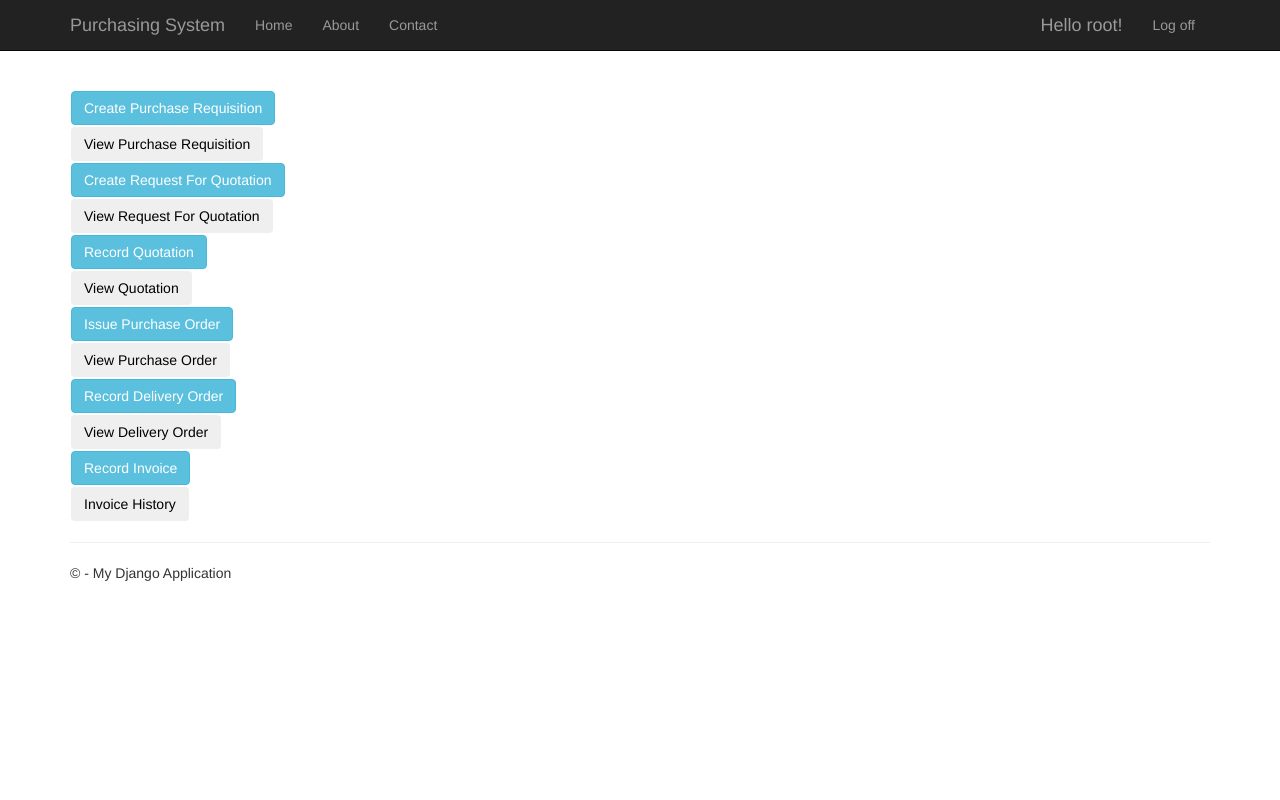
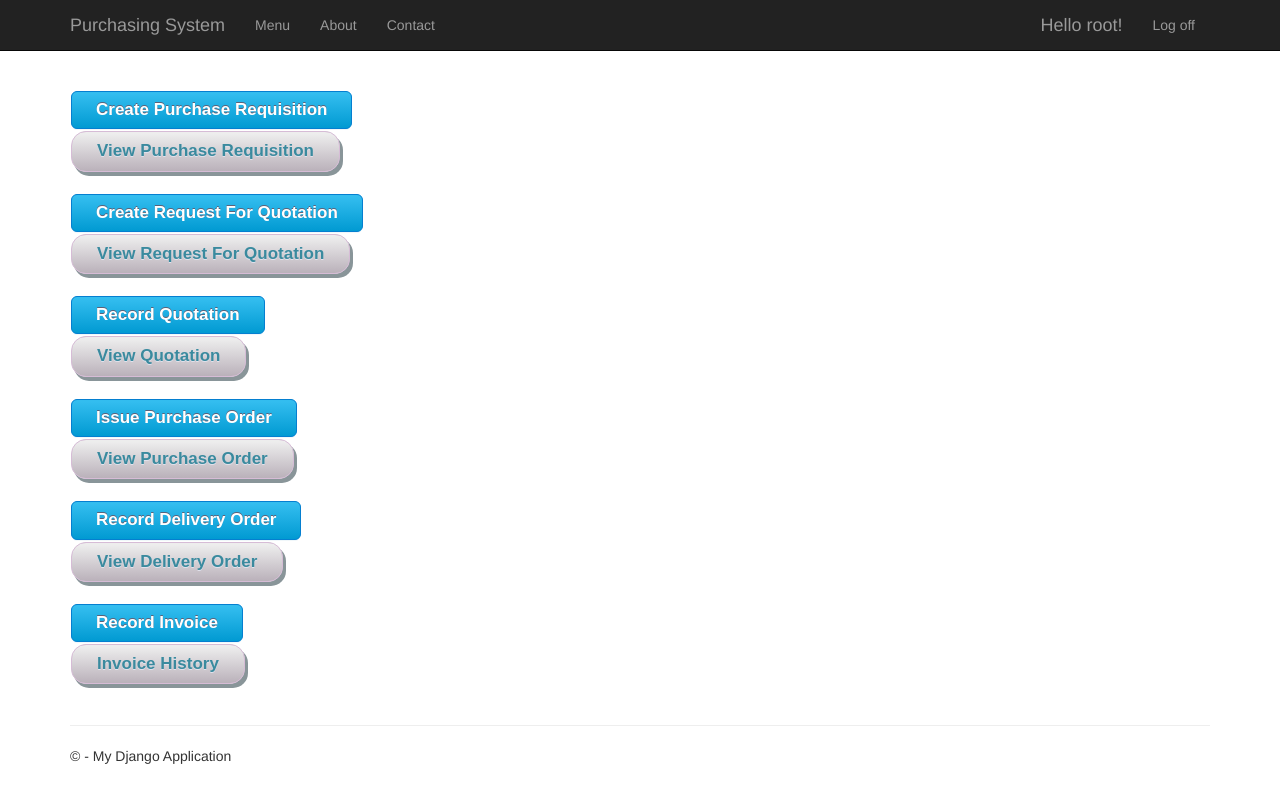
Before and after one commit to GWenXin/Group-2-Purchasing-System, a Django app: page /menu in a window 1280 px wide. Run offline with Django 3.2, Linux system fonts and the light colour scheme; a user stored in the database is signed in; some libraries are stand-ins or nearby versions.

Commit message:
Change menu page interface
Improve menu page button interface

```diff
--- a/Purchasing System/app/templates/app/layout.html
+++ b/Purchasing System/app/templates/app/layout.html
@@ -8,6 +8,89 @@
     <link rel="stylesheet" type="text/css" href="{% static 'app/content/bootstrap.min.css' %}" />
     <link rel="stylesheet" type="text/css" href="{% static 'app/content/site.css' %}" />
     <script src="{% static 'app/scripts/modernizr-2.6.2.js' %}"></script>
+	<style>
+	.btnChg1 {
+	-moz-box-shadow: 0px 1px 0px 0px #f0f7fa;
+	-webkit-box-shadow: 0px 1px 0px 0px #f0f7fa;
+	box-shadow: 0px 1px 0px 0px #f0f7fa;
+	background:-webkit-gradient(linear, left top, left bottom, color-stop(0.05, #33bdef), color-stop(1, #019ad2));
+	background:-moz-linear-gradient(top, #33bdef 5%, #019ad2 100%);
+	background:-webkit-linear-gradient(top, #33bdef 5%, #019ad2 100%);
+	background:-o-linear-gradient(top, #33bdef 5%, #019ad2 100%);
+	background:-ms-linear-gradient(top, #33bdef 5%, #019ad2 100%);
+	background:linear-gradient(to bottom, #33bdef 5%, #019ad2 100%);
+	filter:progid:DXImageTransform.Microsoft.gradient(startColorstr='#33bdef', endColorstr='#019ad2',GradientType=0);
+	background-color:#33bdef;
+	-moz-border-radius:6px;
+	-webkit-border-radius:6px;
+	border-radius:6px;
+	border:1px solid #057fd0;
+	display:inline-block;
+	cursor:pointer;
+	color:#ffffff;
+	font-family:Arial;
+	font-size:17px;
+	font-weight:bold;
+	padding:6px 24px;
+	text-decoration:none;
+	text-shadow:0px -1px 0px #5b6178;
+}
+.btnChg1:hover {
+	background:-webkit-gradient(linear, left top, left bottom, color-stop(0.05, #019ad2), color-stop(1, #33bdef));
+	background:-moz-linear-gradient(top, #019ad2 5%, #33bdef 100%);
+	background:-webkit-linear-gradient(top, #019ad2 5%, #33bdef 100%);
+	background:-o-linear-gradient(top, #019ad2 5%, #33bdef 100%);
+	background:-ms-linear-gradient(top, #019ad2 5%, #33bdef 100%);
+	background:linear-gradient(to bottom, #019ad2 5%, #33bdef 100%);
+	filter:progid:DXImageTransform.Microsoft.gradient(startColorstr='#019ad2', endColorstr='#33bdef',GradientType=0);
+	background-color:#019ad2;
+}
+.btnChg1:active {
+	position:relative;
+	top:1px;
+}
+
+.btnChg2 {
+	-moz-box-shadow: 3px 4px 0px 0px #899599;
+	-webkit-box-shadow: 3px 4px 0px 0px #899599;
+	box-shadow: 3px 4px 0px 0px #899599;
+	background:-webkit-gradient(linear, left top, left bottom, color-stop(0.05, #ededed), color-stop(1, #bab1ba));
+	background:-moz-linear-gradient(top, #ededed 5%, #bab1ba 100%);
+	background:-webkit-linear-gradient(top, #ededed 5%, #bab1ba 100%);
+	background:-o-linear-gradient(top, #ededed 5%, #bab1ba 100%);
+	background:-ms-linear-gradient(top, #ededed 5%, #bab1ba 100%);
+	background:linear-gradient(to bottom, #ededed 5%, #bab1ba 100%);
+	filter:progid:DXImageTransform.Microsoft.gradient(startColorstr='#ededed', endColorstr='#bab1ba',GradientType=0);
+	background-color:#ededed;
+	-moz-border-radius:15px;
+	-webkit-border-radius:15px;
+	border-radius:15px;
+	border:1px solid #d6bcd6;
+	display:inline-block;
+	cursor:pointer;
+	color:#3a8a9e;
+	font-family:Arial;
+	font-size:17px;
+	font-weight:bold;
+	padding:7px 25px;
+	text-decoration:none;
+	text-shadow:0px 1px 0px #e1e2ed;
+}
+.btnChg2:hover {
+	background:-webkit-gradient(linear, left top, left bottom, color-stop(0.05, #bab1ba), color-stop(1, #ededed));
+	background:-moz-linear-gradient(top, #bab1ba 5%, #ededed 100%);
+	background:-webkit-linear-gradient(top, #bab1ba 5%, #ededed 100%);
+	background:-o-linear-gradient(top, #bab1ba 5%, #ededed 100%);
+	background:-ms-linear-gradient(top, #bab1ba 5%, #ededed 100%);
+	background:linear-gradient(to bottom, #bab1ba 5%, #ededed 100%);
+	filter:progid:DXImageTransform.Microsoft.gradient(startColorstr='#bab1ba', endColorstr='#ededed',GradientType=0);
+	background-color:#bab1ba;
+}
+.btnChg2:active {
+	position:relative;
+	top:1px;
+}
+	</style>
 </head>
 
 <body>
@@ -23,7 +106,7 @@
             </div>
             <div class="navbar-collapse collapse">
                 <ul class="nav navbar-nav">
-                    <li><a href="{% url 'home' %}">Home</a></li>
+                    <li><a href="{% url 'menu' %}">Menu</a></li>
                     <li><a href="{% url 'about' %}">About</a></li>
                     <li><a href="{% url 'contact' %}">Contact</a></li>
                 </ul>
--- a/Purchasing System/app/templates/app/menu.html
+++ b/Purchasing System/app/templates/app/menu.html
@@ -1,80 +1,79 @@
 {% extends "app/layout.html" %}
 
 {% block content %}
-
 <div>
     <br />
     <br />
     <table>
         <tr><td>
     <form class="margintop" action='purchaserequisitionform' method='GET'>
-        <button type="submit" class="btn btn-info">Create Purchase Requisition</button><br />
+        <button type="submit"  class="btnChg1">Create Purchase Requisition</button><br />
     </form>
             </td></tr>
 
         <tr><td>
     <form class="margintop" action='purchaserequisitionhistory' method='GET'>
-        <button type="submit" class="btn btn-outline-info waves-effect">View Purchase Requisition</button><br />
+        <button type="submit" class="btnChg2">View Purchase Requisition</button><br /><br />
     </form>
         </td></tr>
 
         <tr><td>
     <form class="margintop" action='requestforquotationform' method='GET'>
-        <button type="submit" class="btn btn-info">Create Request For Quotation</button><br />
+        <button type="submit" class="btnChg1">Create Request For Quotation</button><br />
     </form>
         </td></tr>
 
         <tr><td>
     <form class="margintop" action='requestforquotationhistory' method='GET'>
-        <button type="submit" class="btn btn-outline-info waves-effect">View Request For Quotation</button><br />
+        <button type="submit" class="btnChg2">View Request For Quotation</button><br /><br />
     </form>
         </td></tr>
 
         <tr><td>
     <form class="margintop" action='quotationform' method='GET'>
-        <button type="submit" class="btn btn-info">Record Quotation</button><br />
+        <button type="submit" class="btnChg1">Record Quotation</button><br />
     </form>
         </td></tr>
 
         <tr><td>
     <form class="margintop" action='quotationhistory' method='GET'>
-        <button type="submit" class="btn btn-outline-info waves-effect">View Quotation</button><br />
+        <button type="submit" class="btnChg2">View Quotation</button><br /><br />
     </form>
         </td></tr>
 
         <tr><td>
     <form class="margintop" action='purchaseorderform' method='GET'>
-        <button type="submit" class="btn btn-info">Issue Purchase Order</button><br />
+        <button type="submit" class="btnChg1">Issue Purchase Order</button><br />
     </form>
         </td></tr>
 
         <tr><td>
     <form class="margintop" action='purchaseorderhistory' method='GET'>
-        <button type="submit" class="btn btn-outline-info waves-effect">View Purchase Order</button><br />
+        <button type="submit" class="btnChg2">View Purchase Order</button><br /><br />
     </form>
         </td></tr>
 
         <tr><td>
     <form class="margintop" action='deliveryorderform' method='GET'>
-        <button type="submit" class="btn btn-info">Record Delivery Order</button><br />
+        <button type="submit" class="btnChg1">Record Delivery Order</button><br />
     </form>
         </td></tr>
 
         <tr><td>
     <form class="margintop" action='deliveryorderhistory' method='GET'>
-        <button type="submit" class="btn btn-outline-info waves-effect">View Delivery Order</button><br />
+        <button type="submit" class="btnChg2">View Delivery Order</button><br /><br />
     </form>
         </td></tr>
 
         <tr><td>
     <form class="margintop" action='invoiceform' method='GET'>
-        <button type="submit" class="btn btn-info">Record Invoice</button><br />
+        <button type="submit" class="btnChg1">Record Invoice</button><br />
     </form>
         </td></tr>
 
         <tr><td>
     <form class="margintop" action='invoicehistory' method='GET'>
-        <button type="submit" class="btn btn-outline-info waves-effect">Invoice History</button><br />
+        <button type="submit" class="btnChg2">Invoice History</button><br /><br />
     </form>
         </td></tr>
 
```
